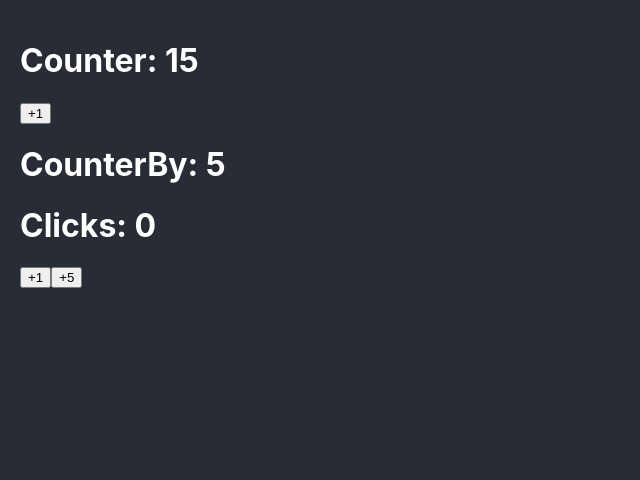
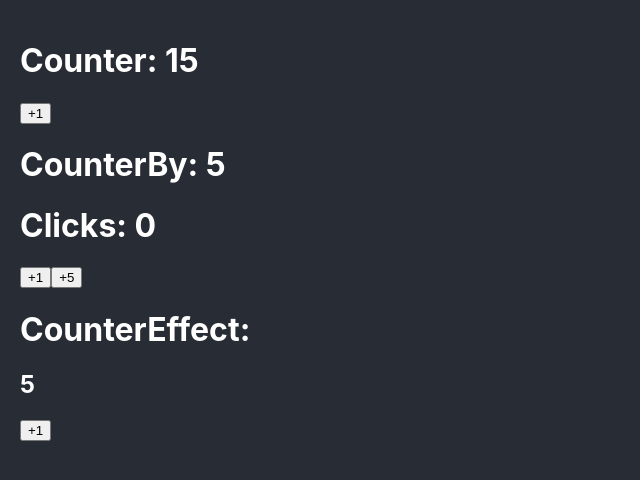
Before and after one commit to ignaciobockl/react-pro-bases, a React (Create React App) app: page / in a window 1280 px wide. Shown: the top 480 px of the page, without its empty margins (0-640 px from the left). Built offline with nearby package versions, Linux system fonts and the light colour scheme.

Commit message:
useEffect + animaciones con GreenSock (https://greensock.com/gsap/)

```diff
--- a/package.json
+++ b/package.json
@@ -10,6 +10,7 @@
     "@types/node": "^16.11.47",
     "@types/react": "^18.0.17",
     "@types/react-dom": "^18.0.6",
+    "gsap": "^3.11.1",
     "react": "^18.2.0",
     "react-dom": "^18.2.0",
     "react-scripts": "5.0.1",
--- a/src/App.tsx
+++ b/src/App.tsx
@@ -1,11 +1,13 @@
 import Counter from './bases/Counter';
 import CounterBy from './bases/CounterBy';
+import CounterEffect from './bases/CounterEffect';
 
 function App() {
   return (
     <>
       <Counter initialValue={15} />
       <CounterBy />
+      <CounterEffect />
     </>
   );
 }
--- a/src/bases/CounterBy.tsx
+++ b/src/bases/CounterBy.tsx
@@ -11,11 +11,14 @@ interface CounterState {
 
 const CounterBy = ({ initialValue = 5 }: CounterProps) => {
 
-    const [counterState, setCounterState] = useState<CounterState>({
+    const [{ counter, clicks }, setCounterState] = useState<CounterState>({
         counter: initialValue,
         clicks: 0,
     });
-    const { counter, clicks } = counterState;
+    // const [counterState, setCounterState] = useState<CounterState>({
+    //     counter: initialValue,
+    //     clicks: 0,
+    // });
 
     const handleClick = ( value: number ): void => {
         setCounterState( ({ counter, clicks }) => ({
@@ -23,6 +26,12 @@ const CounterBy = ({ initialValue = 5 }: CounterProps) => {
             clicks: clicks + 1,
         }))
     }
+    // const handleClick = ( value: number ): void => {
+    //     setCounterState( prev => ({
+    //         counter: prev.counter + value,
+    //         clicks: prev.clicks + 1,
+    //     }))
+    // }
 
     return (
     <>
--- /dev/null
+++ b/src/bases/CounterEffect.tsx
@@ -0,0 +1,42 @@
+import { useEffect, useState } from "react";
+import { gsap } from 'gsap';
+
+const MAXIMUN_COUNT = 10;
+
+interface CounterProps {
+    initialValue?: number
+}
+
+const CounterEffect = ({ initialValue = 5 }: CounterProps) => {
+
+    const [counter, setCounter] = useState<number>(initialValue);
+
+    const handleClick = ( value: number ): void => {
+        counter < MAXIMUN_COUNT && setCounter( prev => prev + value );
+        // setCounter( prev => Math.min(prev + 1, MAXIMUN_COUNT)); // otra forma de hacerlo
+    }
+
+    useEffect(() => {
+
+        (counter >= 10) &&
+            gsap.to('h2', { y: -10, duration: 0.2, ease: 'ease.out' })
+                .then(() => {
+                    gsap.to('h2', { y: 10, duration: 1, ease: 'bounce.out' })
+                });
+
+    }, [counter]);
+
+
+    return (
+    <>
+        <h1>CounterEffect:</h1>
+        <h2>{counter}</h2>
+
+        <button onClick={() => handleClick(1)}>
+            +1
+        </button>
+    </>
+  )
+}
+
+export default CounterEffect;
```
Also changed, not shown: 1 other file (tests, documents, lock files or other folders).
